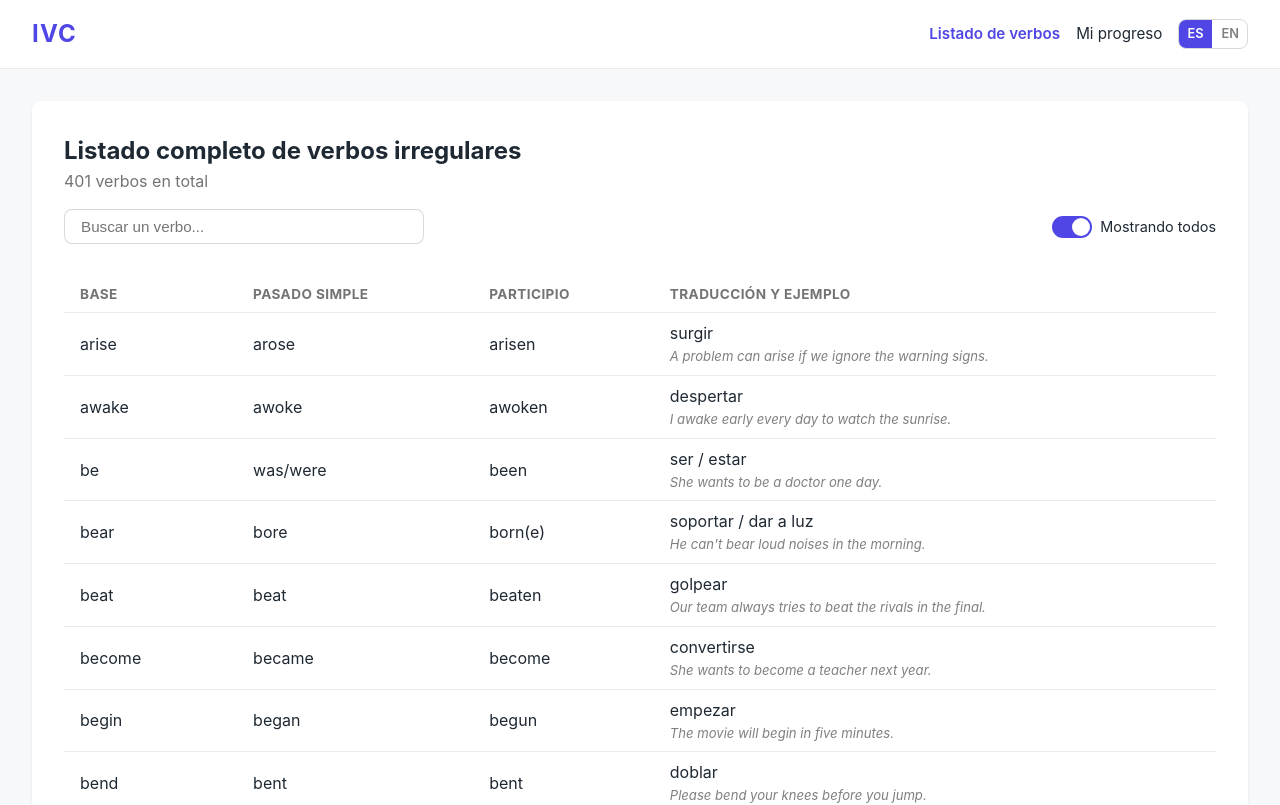
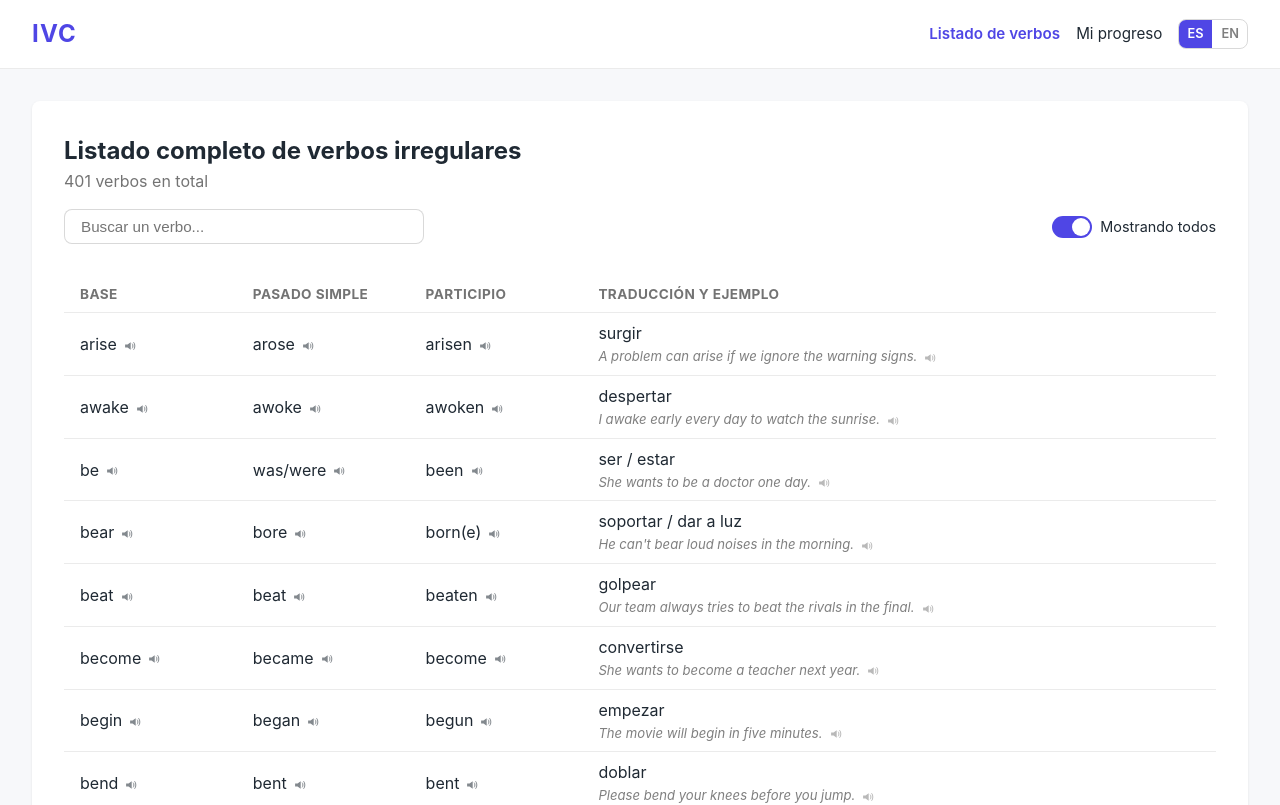
Before and after one commit to bosspetta/ivc, a React (Vite) app: page /verbs in a window 1280 px wide. Shown: the top 805 px of the page. Built offline with nearby package versions, Linux system fonts and the light colour scheme.

Commit message:
Voice implementation.

```diff
--- /dev/null
+++ b/src/components/PronunciationToggle.jsx
@@ -0,0 +1,85 @@
+import { useEffect, useRef } from 'react'
+import { useTranslation } from 'react-i18next'
+import { SPEECH_LANG, canSpeak, speak } from '../utils/speech.js'
+import './PronunciationToggle.scss'
+
+function SpeakerIcon() {
+  return (
+    <svg viewBox="0 0 20 20" fill="none" aria-hidden="true">
+      <path
+        d="M3 8v4h3.5L11 15.5v-11L6.5 8H3z"
+        fill="currentColor"
+      />
+      <path
+        d="M13.5 7c1 0.8 1 5.2 0 6M15.5 5c2 1.8 2 8.2 0 10"
+        stroke="currentColor"
+        strokeWidth="1.4"
+        strokeLinecap="round"
+      />
+    </svg>
+  )
+}
+
+function PronunciationToggle({ text, id, openId, onOpen, onClose, alwaysOpen = false, rate = 1 }) {
+  const { t } = useTranslation()
+  const containerRef = useRef(null)
+  const isOpen = alwaysOpen || openId === id
+
+  useEffect(() => {
+    if (alwaysOpen || !isOpen) return
+
+    function handleClickOutside(event) {
+      if (containerRef.current && !containerRef.current.contains(event.target)) {
+        onClose()
+      }
+    }
+
+    document.addEventListener('mousedown', handleClickOutside)
+    return () => document.removeEventListener('mousedown', handleClickOutside)
+  }, [isOpen, alwaysOpen, onClose])
+
+  if (!canSpeak()) return null
+
+  return (
+    <span className="pronunciation" ref={containerRef}>
+      {alwaysOpen ? (
+        <span className="pronunciation__icon" aria-hidden="true">
+          <SpeakerIcon />
+        </span>
+      ) : (
+        <button
+          type="button"
+          className="pronunciation__toggle"
+          aria-label={t('pronunciation.toggle')}
+          aria-expanded={isOpen}
+          onClick={() => (isOpen ? onClose() : onOpen(id))}
+        >
+          <SpeakerIcon />
+        </button>
+      )}
+      {isOpen && (
+        <span className="pronunciation__options">
+          <button
+            type="button"
+            onClick={() => speak(text, SPEECH_LANG.uk, rate)}
+            aria-label={t('pronunciation.uk')}
+          >
+            UK
+          </button>
+          <span className="pronunciation__options-separator" aria-hidden="true">
+            /
+          </span>
+          <button
+            type="button"
+            onClick={() => speak(text, SPEECH_LANG.us, rate)}
+            aria-label={t('pronunciation.us')}
+          >
+            US
+          </button>
+        </span>
+      )}
+    </span>
+  )
+}
+
+export default PronunciationToggle
--- /dev/null
+++ b/src/components/PronunciationToggle.scss
@@ -0,0 +1,71 @@
+.pronunciation {
+  display: inline-flex;
+  align-items: center;
+  gap: 4px;
+  margin-left: 6px;
+  vertical-align: middle;
+
+  &__toggle,
+  &__icon {
+    display: inline-flex;
+    align-items: center;
+    justify-content: center;
+    color: inherit;
+    opacity: 0.55;
+  }
+
+  &__toggle {
+    background: none;
+    border: none;
+    padding: 0;
+    cursor: pointer;
+
+    &:hover {
+      opacity: 1;
+    }
+
+    &:focus-visible {
+      outline: 2px solid currentColor;
+      outline-offset: 2px;
+      opacity: 1;
+    }
+  }
+
+  &__toggle svg,
+  &__icon svg {
+    width: 14px;
+    height: 14px;
+  }
+
+  &__options {
+    display: inline-flex;
+    align-items: center;
+    gap: 3px;
+    font-size: 0.85em;
+
+    button {
+      background: none;
+      border: none;
+      padding: 0;
+      color: inherit;
+      font-weight: 600;
+      text-decoration: underline;
+      text-underline-offset: 2px;
+      cursor: pointer;
+      opacity: 0.75;
+
+      &:hover {
+        opacity: 1;
+      }
+
+      &:focus-visible {
+        outline: 2px solid currentColor;
+        outline-offset: 2px;
+      }
+    }
+
+    &-separator {
+      opacity: 0.4;
+    }
+  }
+}
--- a/src/pages/Test/Test.jsx
+++ b/src/pages/Test/Test.jsx
@@ -4,6 +4,7 @@
 import { COMMON_VERBS } from '../../data/verbs.js'
 import { addProgressEntry } from '../../utils/storage.js'
 import { isAnswerCorrect, pickRandomForm, shuffle } from '../../utils/verbAnswers.js'
+import PronunciationToggle from '../../components/PronunciationToggle.jsx'
 import './Test.scss'
 
 const EMPTY_ANSWERS = { base: '', pastSimple: '', pastParticiple: '' }
@@ -194,6 +195,7 @@
       <p className="test__hint">
         {t('test.hint', { form: t(`test.forms.${question.hintForm}`) })}{' '}
         <strong>{hintValue}</strong>
+        <PronunciationToggle text={hintValue} alwaysOpen />
       </p>
 
       <form
--- a/src/pages/VerbList/VerbList.jsx
+++ b/src/pages/VerbList/VerbList.jsx
@@ -2,6 +2,7 @@
 import { useTranslation } from 'react-i18next'
 import { COMMON_VERBS, VERBS } from '../../data/verbs.js'
 import { getPaginationRange } from '../../utils/pagination.js'
+import PronunciationToggle from '../../components/PronunciationToggle.jsx'
 import './VerbList.scss'
 
 const PAGE_SIZE = 20
@@ -27,6 +28,7 @@
   const [searchQuery, setSearchQuery] = useState('')
   const [isDropdownOpen, setDropdownOpen] = useState(false)
   const [highlightedVerbId, setHighlightedVerbId] = useState(null)
+  const [openPronunciationId, setOpenPronunciationId] = useState(null)
   const highlightTimeoutRef = useRef(null)
 
   const activeList = showAll ? VERBS : COMMON_VERBS
@@ -148,14 +150,51 @@
                 key={verb.id}
                 className={verb.id === highlightedVerbId ? 'is-highlighted' : ''}
               >
-                <td>{verb.base}</td>
-                <td>{verb.pastSimple}</td>
-                <td>{verb.pastParticiple}</td>
+                <td>
+                  {verb.base}
+                  <PronunciationToggle
+                    id={`${verb.id}-base`}
+                    text={verb.base}
+                    openId={openPronunciationId}
+                    onOpen={setOpenPronunciationId}
+                    onClose={() => setOpenPronunciationId(null)}
+                  />
+                </td>
+                <td>
+                  {verb.pastSimple}
+                  <PronunciationToggle
+                    id={`${verb.id}-pastSimple`}
+                    text={verb.pastSimple}
+                    openId={openPronunciationId}
+                    onOpen={setOpenPronunciationId}
+                    onClose={() => setOpenPronunciationId(null)}
+                  />
+                </td>
+                <td>
+                  {verb.pastParticiple}
+                  <PronunciationToggle
+                    id={`${verb.id}-pastParticiple`}
+                    text={verb.pastParticiple}
+                    openId={openPronunciationId}
+                    onOpen={setOpenPronunciationId}
+                    onClose={() => setOpenPronunciationId(null)}
+                  />
+                </td>
                 <td>
                   {!isEnglish && (
                     <span className="verb-list__translation">{verb.translation}</span>
                   )}
-                  <span className="verb-list__example">{verb.example}</span>
+                  <span className="verb-list__example">
+                    {verb.example}
+                    <PronunciationToggle
+                      id={`${verb.id}-example`}
+                      text={verb.example}
+                      openId={openPronunciationId}
+                      onOpen={setOpenPronunciationId}
+                      onClose={() => setOpenPronunciationId(null)}
+                      rate={0.9}
+                    />
+                  </span>
                 </td>
               </tr>
             ))}
--- a/src/pages/VerbList/VerbList.scss
+++ b/src/pages/VerbList/VerbList.scss
@@ -152,6 +152,8 @@
 
   &__table {
     width: 100%;
+    min-width: 640px;
+    table-layout: fixed;
     border-collapse: collapse;
 
     th,
@@ -159,6 +161,21 @@
       text-align: left;
       padding: $spacing-sm $spacing-md;
       border-bottom: 1px solid rgba(0, 0, 0, 0.08);
+      overflow-wrap: break-word;
+    }
+
+    th:nth-child(1),
+    td:nth-child(1),
+    th:nth-child(2),
+    td:nth-child(2),
+    th:nth-child(3),
+    td:nth-child(3) {
+      width: 15%;
+    }
+
+    th:nth-child(4),
+    td:nth-child(4) {
+      width: 55%;
     }
 
     th {
--- a/src/translations/en.json
+++ b/src/translations/en.json
@@ -4,9 +4,13 @@
     "progress": "My progress"
   },
   "home": {
-    "title": "Ready to test your irregular verbs?",
-    "subtitle": "Practice the three forms of English irregular verbs and track your progress challenge after challenge.",
-    "cta": "Take the challenge"
+    "title": "Welcome to 'Irregular Verbs Challenge'",
+    "subtitle": "Here you can strengthen and reinforce your memory by practicing a few simple challenges.",
+    "cta": "Take the challenge",
+    "card": {
+      "title": "Random irregulars",
+      "description": "Do you know the three forms of the most common irregular verbs? Put yourself to the test. I'll give you the verb's infinitive (base form) as a hint, and you take it from there. Or you can turn on 'Expert mode', where I'll give you any of the three verb forms as a hint, and you'll complete the trio from there."
+    }
   },
   "userForm": {
     "title": "Before you start",
@@ -69,5 +73,10 @@
   },
   "modal": {
     "close": "Close"
+  },
+  "pronunciation": {
+    "toggle": "Listen to pronunciation",
+    "uk": "British pronunciation (UK)",
+    "us": "American pronunciation (US)"
   }
 }
--- a/src/translations/es.json
+++ b/src/translations/es.json
@@ -4,9 +4,13 @@
     "progress": "Mi progreso"
   },
   "home": {
-    "title": "¿Listo para poner a prueba tus verbos irregulares?",
-    "subtitle": "Practica las tres formas de los verbos irregulares en inglés y sigue tu progreso reto tras reto.",
-    "cta": "Realizar el reto"
+    "title": "Bienvenido a 'Irregular Verbs Challenge'",
+    "subtitle": "Aquí podrás reforzar y afianzar tu memoria practicando unos sencillos retos.",
+    "cta": "Realizar el reto",
+    "card": {
+      "title": "Irregulares al azar",
+      "description": "¿Te sabes las tres formas de los verbos irregulares más habituales? Ponte a prueba. Te doy el infinitivo (base form) del verbo como pista, y tú partes de ahí. O también puedes activar el 'Modo experto', en el que te daré cualquiera de las tres formas verbales como pista, y desde ahí tú completarás el trío."
+    }
   },
   "userForm": {
     "title": "Antes de empezar",
@@ -68,5 +72,10 @@
   },
   "modal": {
     "close": "Cerrar"
+  },
+  "pronunciation": {
+    "toggle": "Escuchar pronunciación",
+    "uk": "Pronunciación británica (UK)",
+    "us": "Pronunciación estadounidense (US)"
   }
 }
--- /dev/null
+++ b/src/utils/speech.js
@@ -0,0 +1,61 @@
+export const SPEECH_LANG = { uk: 'en-GB', us: 'en-US' }
+
+let voicesPromise = null
+
+function cleanForSpeech(text) {
+  return text
+    .replace(/\(([a-z]+)\)/gi, '$1')
+    .split('/')[0]
+    .trim()
+}
+
+export function canSpeak() {
+  return typeof window !== 'undefined' && 'speechSynthesis' in window
+}
+
+function loadVoices() {
+  const existing = window.speechSynthesis.getVoices()
+  if (existing.length > 0) return Promise.resolve(existing)
+
+  if (!voicesPromise) {
+    voicesPromise = new Promise((resolve) => {
+      window.speechSynthesis.addEventListener(
+        'voiceschanged',
+        () => resolve(window.speechSynthesis.getVoices()),
+        { once: true },
+      )
+    })
+  }
+  return voicesPromise
+}
+
+function scoreVoice(voice) {
+  if (/enhanced|premium|neural/i.test(voice.name)) return 3
+  if (/google/i.test(voice.name)) return 2
+  return 1
+}
+
+function pickBestVoice(voices, lang) {
+  const exactMatch = voices.filter((voice) => voice.lang === lang)
+  const candidates =
+    exactMatch.length > 0
+      ? exactMatch
+      : voices.filter((voice) => voice.lang?.startsWith(lang.slice(0, 2)))
+
+  if (candidates.length === 0) return null
+  return candidates.reduce((best, voice) => (scoreVoice(voice) > scoreVoice(best) ? voice : best))
+}
+
+export async function speak(text, lang, rate = 1) {
+  if (!canSpeak()) return
+  window.speechSynthesis.cancel()
+
+  const voices = await loadVoices()
+  const utterance = new SpeechSynthesisUtterance(cleanForSpeech(text))
+  utterance.lang = lang
+  utterance.rate = rate
+  const voice = pickBestVoice(voices, lang)
+  if (voice) utterance.voice = voice
+
+  window.speechSynthesis.speak(utterance)
+}
```
Also changed, not shown: src/pages/Home/Home.jsx (+10 -5 lines), src/pages/Home/Home.scss (+24 -6 lines).
